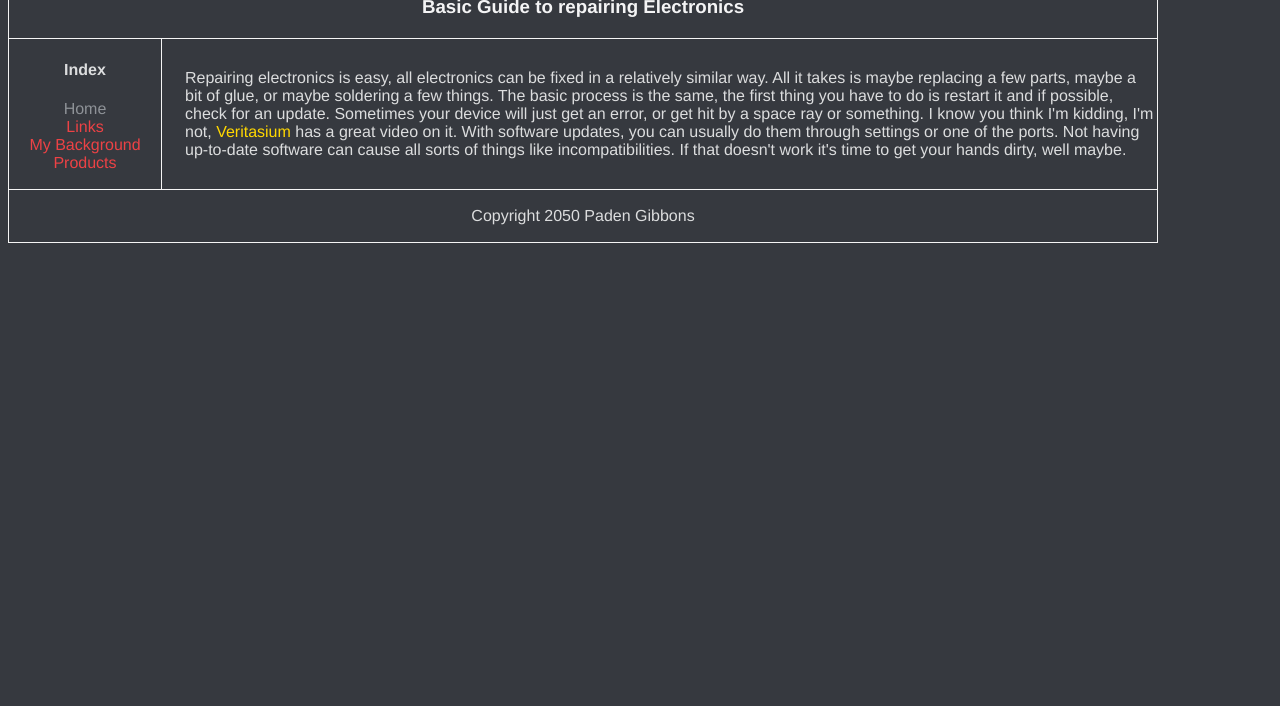
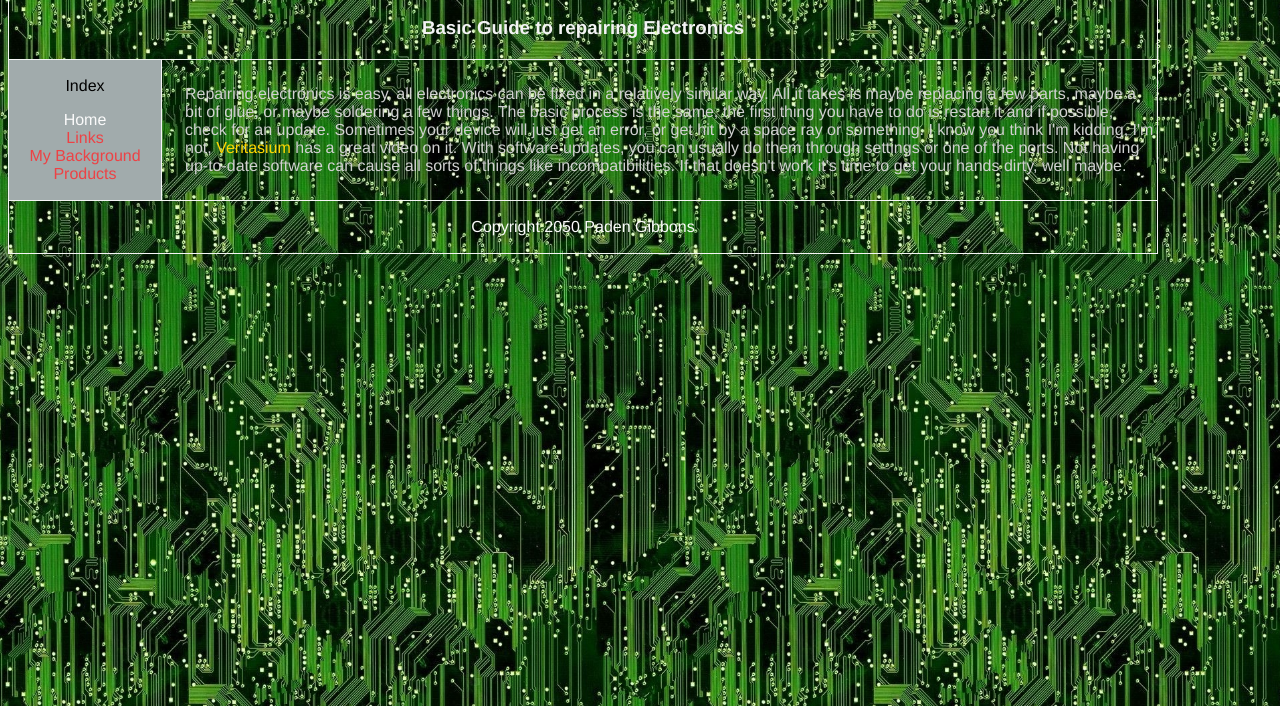
Before and after one commit to shanna0000/electronicsrepair, a plain HTML site: page Copany Site Part 3/index.html in a window 1280 px wide. Shown: the part 94-800 px from the top of the page. Drawn offline with Linux system fonts and the light colour scheme.

Commit message:
background fix
background fix

```diff
--- a/Copany Site Part 3/index.html
+++ b/Copany Site Part 3/index.html
@@ -8,16 +8,16 @@
 	<body>
 		<table>
 			<tr>
-				<th colspan="3">
-					<h1>Electronic Device Repairs </h1>
-					<h3 class="h31">Basic Guide to repairing Electronics</h3>
+				<th colspan="2">
+					<p class="h1">Electronic Device Repairs</p>
+					<p class="h3">Basic Guide to repairing Electronics</p>
 				</th>
 			</tr>
 			<tr>
 				<td class="index">
-					<h4>
+					<p class="h4">
 						Index
-					</h4>
+					</p>
 					<p class="p1">
 						Home
 						<br>
@@ -35,7 +35,7 @@
 				</td>
 			</tr>
 			<tr>
-				<td colspan="3">
+				<td colspan="2">
 					<p class="p3">
 						Copyright 2050 Paden Gibbons
 					</p>
--- a/Copany Site Part 3/style.css
+++ b/Copany Site Part 3/style.css
@@ -2,26 +2,26 @@ body {
 	background-color: rgb(54, 57, 63);
 	text-align: center;
 	font-family: Helvetica;
+	background-image: url('bg.jpg');
 }
 
-h1 {
+p.h1 {
 	color: rgb(255, 255, 255);
+	font-size: 2em;
 }
 
-h3.h31 {
+p.h3 {
 	color: rgb(244, 244, 245);
+	font-size: 1.17em;
 }
 
-hr.hr1 {
-	width: 30%
-}
-
-h4 {
-	color: rgb(220, 221, 222);
+p.h4 {
+	color: rgb(0, 0, 0);
+	font-size: 1em;
 }
 
 p.p1 {
-	color: rgb(142, 146, 151);
+	color: rgb(250, 250, 250);
 	font-size: medium;
 }
 
@@ -51,19 +51,15 @@ a:active.links1 {
 
 p.p2 {
 	text-align: left;
-	color: rgb(220, 221, 222);
+	color: rgb(209, 209, 209);
 }
 
 li {
 	color: rgb(220, 221, 222);
 }
 
-hr.hr2 {
-	width: 25%
-}
-
 p.p3 {
-	color: rgb(220, 221, 222);
+	color: rgb(252, 252, 252);
 	font-size: medium;
 }
 
@@ -79,6 +75,7 @@ table {
 
 td.index {
 	width: 150px;
+	background-color: rgb(161, 171, 172);
 }
 
 table, td, th {
@@ -89,7 +86,7 @@ table, td, th {
 td.body {
 	text-align: left;
 	padding-inline-start: 23px;
-	color: rgb(220, 221, 222);
+	color: rgb(255, 255, 255);
 }
 
 a:link.abody {
@@ -131,3 +128,7 @@ table.products {
 img {
 	width: 600px;
 }
+
+td.index {
+	vertical-align: top;
+}
```
Also changed, not shown: Copany Site Part 3/history.html (+6 -6 lines), Copany Site Part 3/links.html (+6 -6 lines), Copany Site Part 3/products.html (+6 -6 lines).
